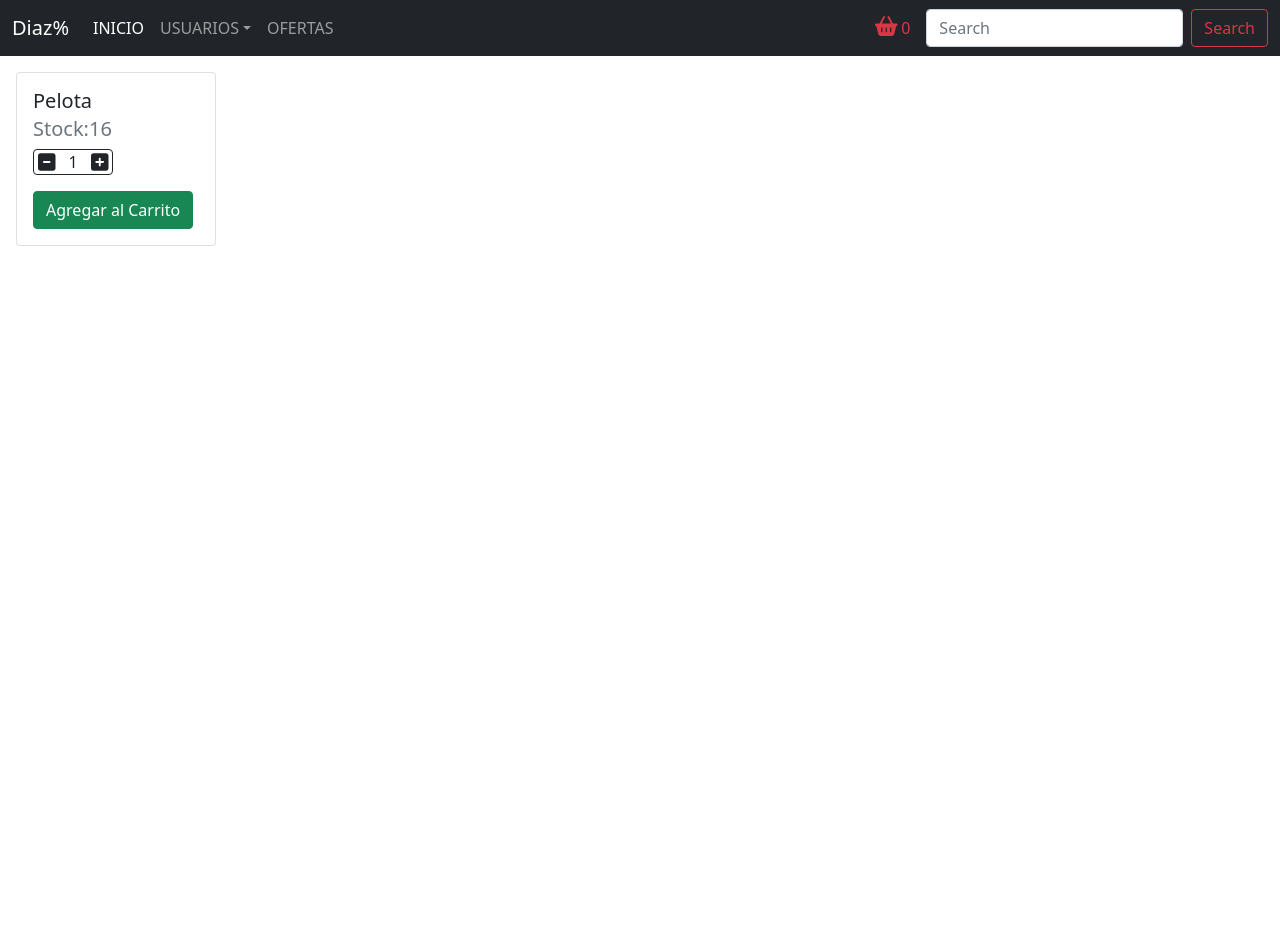
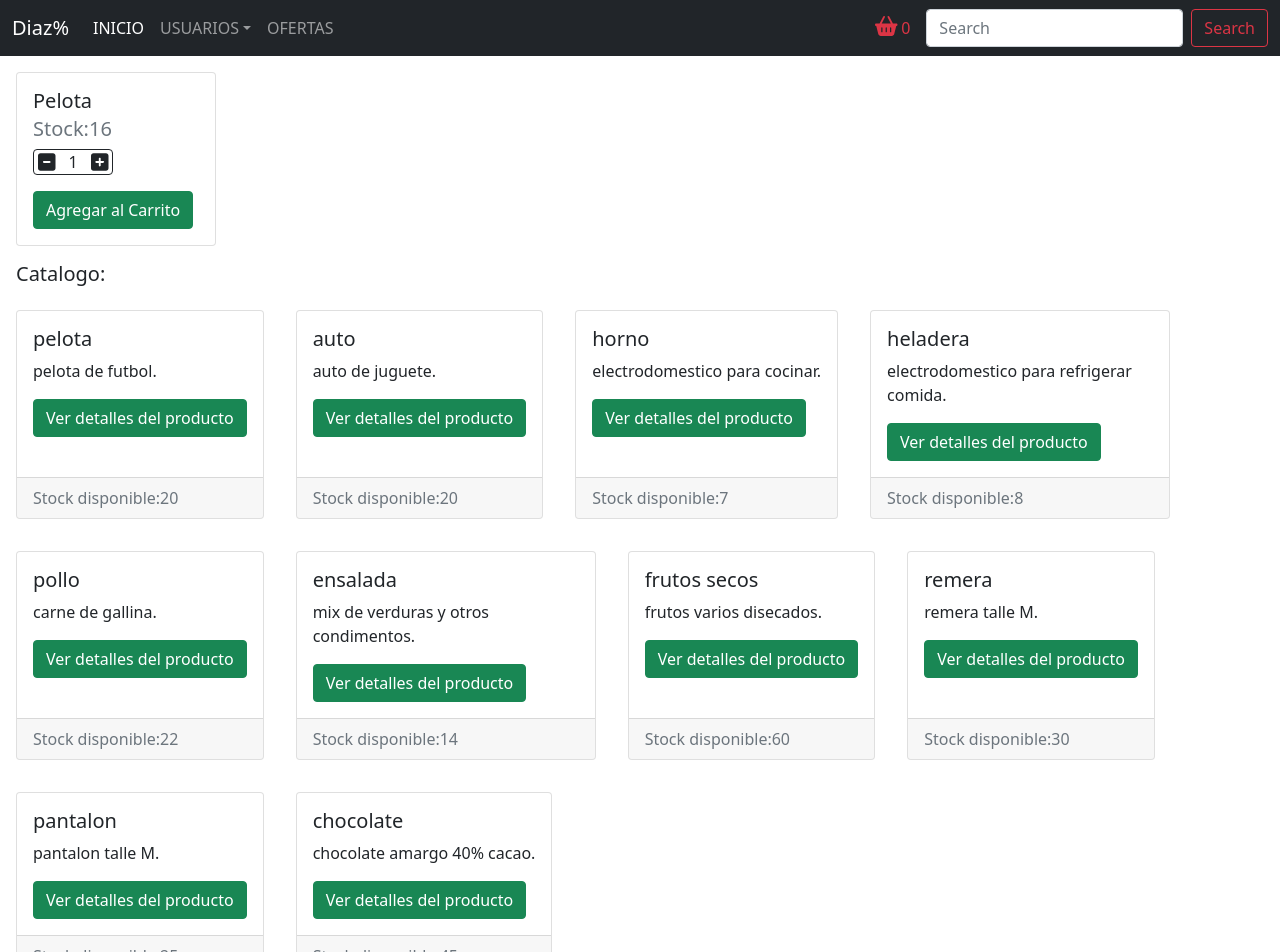
Before and after one commit to pedro4031/CasabonaReact, a React (Create React App) app: page / in a window 1280 px wide. Shown: the top 952 px of the page. Before the commit the page ends 800 px from the top, so only its background shows below. Built offline with nearby package versions, Linux system fonts and the light colour scheme.

Commit message:
desafio de catalogo de items con map y promises

```diff
--- /dev/null
+++ b/src/components/Item.jsx
@@ -0,0 +1,14 @@
+import React from "react";
+
+export default function Item({ titulo, descripcion, stock }) {
+  return (
+    <div className="card m-3" style={{ maxWidth: 300 }}>
+      <div class="card-body">
+        <h5 class="card-title">{titulo}</h5>
+        <p class="card-text">{descripcion}</p>
+        <button className="btn btn-success">Ver detalles del producto</button>
+      </div>
+      <div class="card-footer text-muted">Stock disponible:{stock}</div>
+    </div>
+  );
+}
--- /dev/null
+++ b/src/components/ItemList.jsx
@@ -0,0 +1,19 @@
+import React from "react";
+import Item from "./Item";
+
+export default function ItemList({ items }) {
+  return (
+    <>
+      <h5 className="ms-3">Catalogo:</h5>
+      <div className="d-flex flex-wrap">
+        {items.map((item) => (
+          <Item
+            titulo={item.titulo}
+            descripcion={item.descripcion}
+            stock={item.stock}
+          />
+        ))}
+      </div>
+    </>
+  );
+}
--- a/src/components/ItemListContainer.jsx
+++ b/src/components/ItemListContainer.jsx
@@ -1,5 +1,98 @@
-import React from "react";
+import React, { useState } from "react";
+import ItemList from "./ItemList";
+export default function ItemListContainer() {
+  const [productos, setProductos] = useState([]);
 
-export default function ItemListContainer() {
-  return <></>;
+  const catalogo = new Promise((res, rej) => {
+    setTimeout(() => {
+      res([
+        {
+          id: 1,
+          titulo: "pelota",
+          precio: 20,
+          stock: 20,
+          descripcion: "pelota de futbol.",
+        },
+        {
+          id: 2,
+          titulo: "auto",
+          precio: 350,
+          stock: 20,
+          descripcion: "auto de juguete.",
+        },
+        {
+          id: 3,
+          titulo: "horno",
+          precio: 5000,
+          stock: 7,
+          descripcion: "electrodomestico para cocinar.",
+        },
+        {
+          id: 4,
+          titulo: "heladera",
+          precio: 8000,
+          stock: 8,
+          descripcion: "electrodomestico para refrigerar comida.",
+        },
+        {
+          id: 5,
+          titulo: "pollo",
+          precio: 200,
+          stock: 22,
+          descripcion: "carne de gallina.",
+        },
+        {
+          id: 6,
+          titulo: "ensalada",
+          precio: 150,
+          stock: 14,
+          descripcion: "mix de verduras y otros condimentos.",
+        },
+        {
+          id: 7,
+          titulo: "frutos secos",
+          precio: 17,
+          stock: 60,
+          descripcion: "frutos varios disecados.",
+        },
+        {
+          id: 8,
+          titulo: "remera",
+          precio: 500,
+          stock: 30,
+          descripcion: "remera talle M.",
+        },
+        {
+          id: 9,
+          titulo: "pantalon",
+          precio: 800,
+          stock: 25,
+          descripcion: "pantalon talle M.",
+        },
+        {
+          id: 10,
+          titulo: "chocolate",
+          precio: 73,
+          stock: 45,
+          descripcion: "chocolate amargo 40% cacao.",
+        },
+      ]);
+      rej("Error en carga de catálogo...");
+    }, 2000);
+  });
+
+  catalogo
+    .then((productos) => {
+      setProductos(productos);
+    })
+    .catch((error) => {
+      console.log(error);
+      alert("Error al cargar el catálogo. Por favor recargue la pagina.");
+    });
+
+  return (
+    <>
+      <ItemList items={productos} />
+    </>
+  );
 }
```
